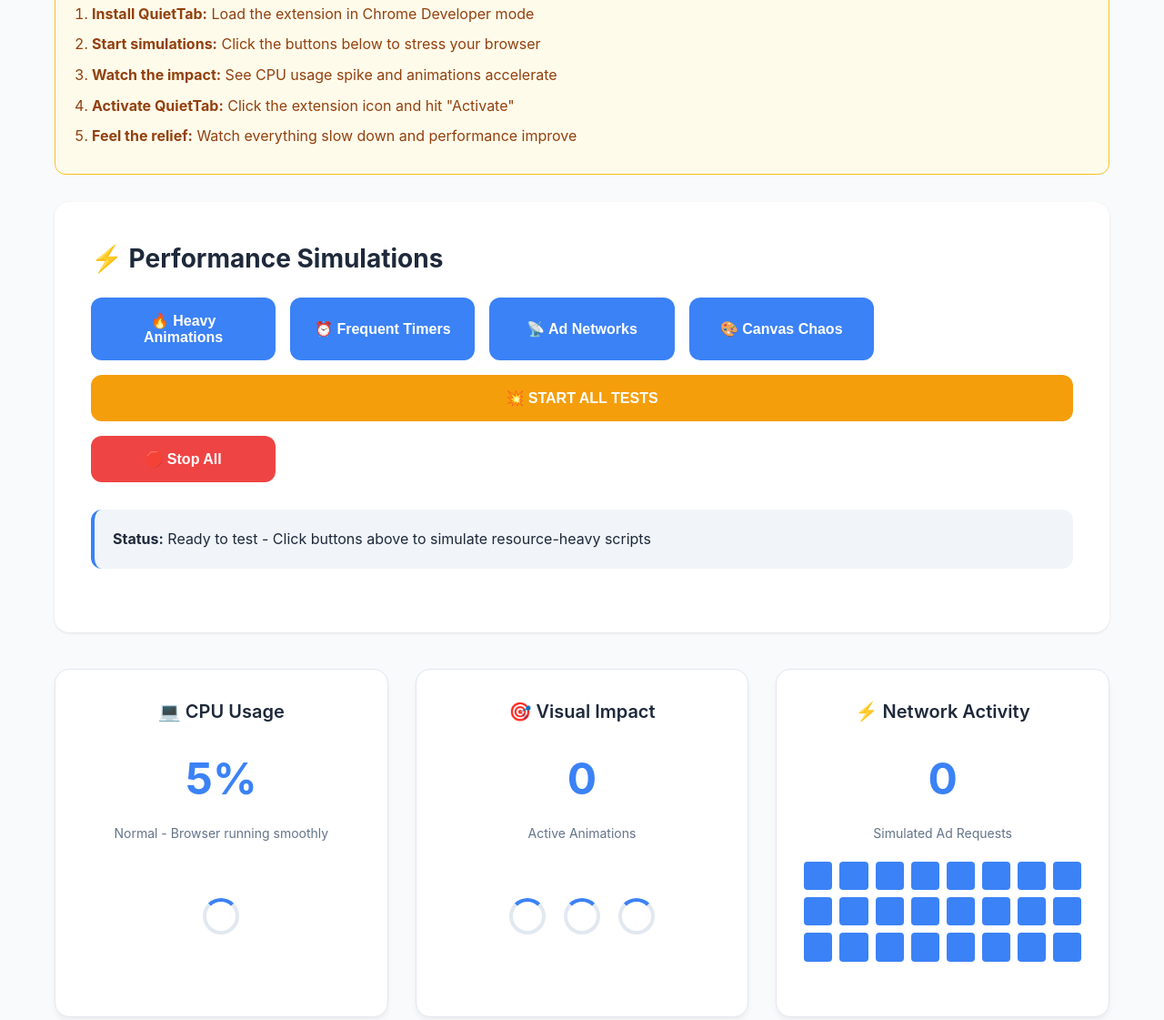
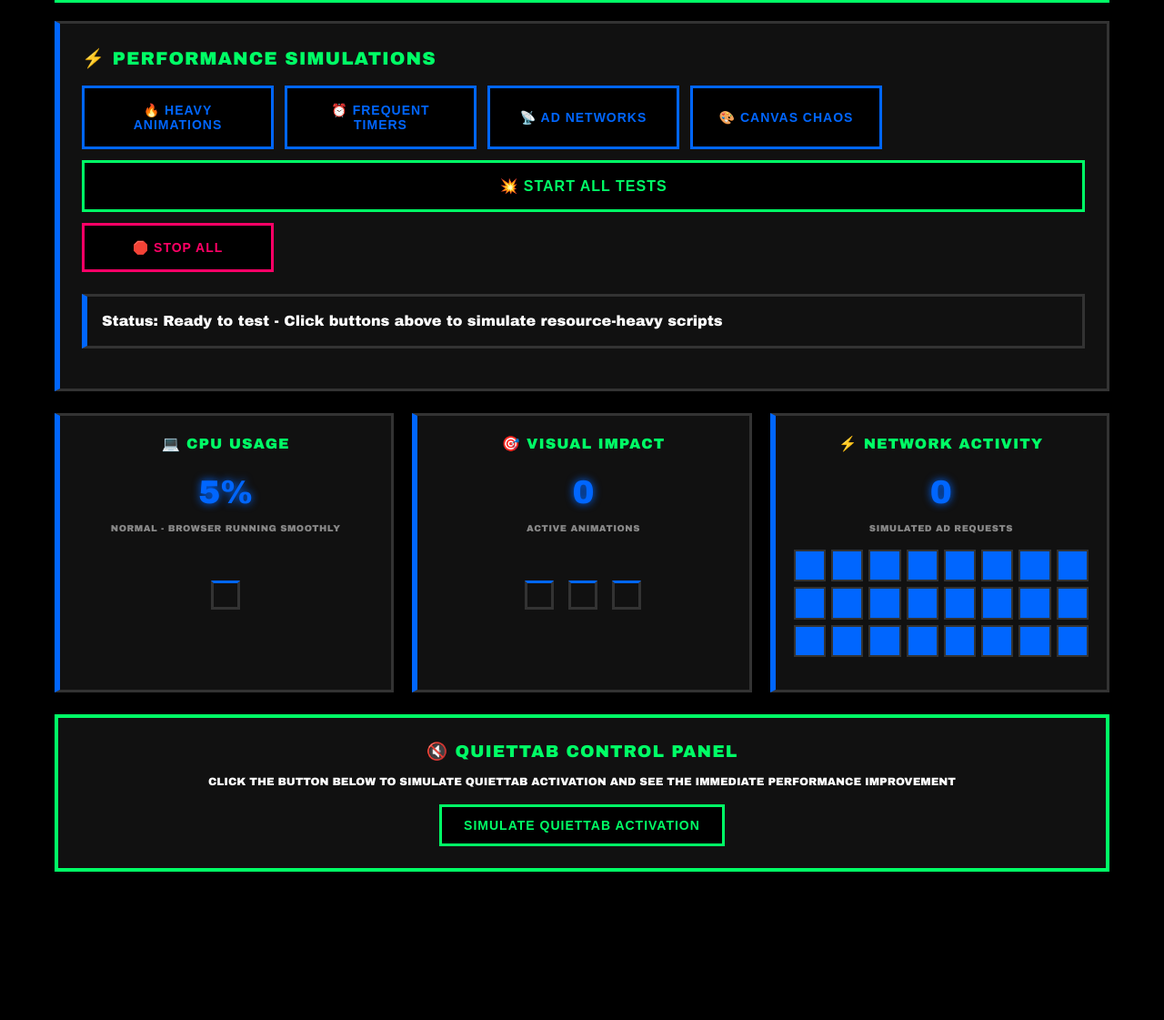
Before and after one commit to relativityE/quiettab-extension, a browser extension: page test-page.html in a window 1280 px wide. Shown: the part 437-1558 px from the top of the page at 91% size. After the commit the page ends 1415 px from the top, so only its background shows below. Drawn offline with Linux system fonts and the light colour scheme.

Commit message:
🎨 Modernize UI with sharp, bold design
✨ Major UI/UX Overhaul:
- Replaced soft gradients with sharp, high-contrast design
- Implemented neon color scheme: electric blue (#0066FF), neon green (#00FF66), hot pink (#FF0066)
- Updated typography to bold, uppercase styling with heavy weights
- Removed rounded corners for geometric, sharp-edge aesthetic
- Added neon glow effects with box-shadow
- Simplified layouts for better focus and clarity

🔧 Popup Interface Updates:
- Black background with neon accent borders
- Sharp, rectangular status indicators
- Bold, uppercase text throughout
- High-contrast metrics display
- Modernized button styling with glow effects

🧪 Test Page Enhancements:
- Consistent design language with popup
- Sharp, geometric button styling
- High-contrast performance cards
- Neon-themed visual indicators
- Improved readability and visual hierarchy

✅ Functionality Verified:
- All performance simulations working correctly
- QuietTab optimization demo shows 70% CPU improvement
- Real-time metrics updating properly
- Status indicators responding correctly
- All interactive elements functional

The extension now features a modern, cyberpunk-inspired aesthetic while maintaining full functionality as described in README.md

```diff
--- a/test-page.html
+++ b/test-page.html
@@ -12,90 +12,107 @@
         }
 
         body {
-            font-family: -apple-system, BlinkMacSystemFont, 'Segoe UI', Roboto, sans-serif;
-            background: #f8fafc;
-            color: #1e293b;
-            line-height: 1.6;
+            font-family: 'Arial Black', Arial, sans-serif;
+            background: #000000;
+            color: #ffffff;
+            line-height: 1.4;
+            min-height: 100vh;
         }
 
         .container {
             max-width: 1200px;
             margin: 0 auto;
-            padding: 40px 20px;
+            padding: 20px;
         }
 
         .hero {
             text-align: center;
-            margin-bottom: 60px;
-            padding: 60px 20px;
-            background: linear-gradient(135deg, #667eea 0%, #764ba2 100%);
-            border-radius: 20px;
-            color: white;
+            margin-bottom: 40px;
+            padding: 40px 20px;
+            background: #0066FF;
+            border: 4px solid #00FF66;
+            color: #000000;
         }
 
         .hero h1 {
-            font-size: 48px;
-            font-weight: 700;
-            margin-bottom: 16px;
+            font-size: 36px;
+            font-weight: 900;
+            margin-bottom: 12px;
+            text-transform: uppercase;
+            letter-spacing: 2px;
         }
 
         .hero p {
-            font-size: 20px;
-            opacity: 0.9;
+            font-size: 14px;
+            font-weight: 700;
             max-width: 600px;
             margin: 0 auto;
+            text-transform: uppercase;
+            letter-spacing: 1px;
         }
 
         .section {
-            background: white;
-            border-radius: 16px;
-            padding: 40px;
-            margin-bottom: 40px;
-            box-shadow: 0 1px 3px rgba(0, 0, 0, 0.1);
+            background: #111111;
+            border: 3px solid #333333;
+            padding: 24px;
+            margin-bottom: 24px;
+            border-left: 6px solid #0066FF;
         }
 
         .section h2 {
-            font-size: 28px;
-            font-weight: 700;
-            margin-bottom: 20px;
-            color: #1e293b;
+            font-size: 20px;
+            font-weight: 900;
+            margin-bottom: 16px;
+            color: #00FF66;
+            text-transform: uppercase;
+            letter-spacing: 1px;
         }
 
         .controls {
             display: grid;
             grid-template-columns: repeat(auto-fit, minmax(200px, 1fr));
-            gap: 16px;
-            margin-bottom: 30px;
+            gap: 12px;
+            margin-bottom: 24px;
         }
 
         .control-button {
-            padding: 16px 24px;
-            border: none;
-            border-radius: 12px;
-            font-size: 16px;
-            font-weight: 600;
+            padding: 16px 20px;
+            border: 3px solid;
+            font-size: 14px;
+            font-weight: 900;
             cursor: pointer;
             transition: all 0.2s ease;
-            background: #3b82f6;
-            color: white;
+            background: #000000;
+            color: #0066FF;
+            border-color: #0066FF;
+            text-transform: uppercase;
+            letter-spacing: 1px;
         }
 
         .control-button:hover {
             transform: translateY(-2px);
-            box-shadow: 0 8px 25px rgba(59, 130, 246, 0.3);
+            box-shadow: 0 0 20px #0066FF;
+            filter: brightness(1.2);
         }
 
         .control-button.stop {
-            background: #ef4444;
+            color: #FF0066;
+            border-color: #FF0066;
         }
 
         .control-button.stop:hover {
-            box-shadow: 0 8px 25px rgba(239, 68, 68, 0.3);
+            box-shadow: 0 0 20px #FF0066;
         }
 
         .control-button.start-all {
-            background: #f59e0b;
+            color: #00FF66;
+            border-color: #00FF66;
             grid-column: 1 / -1;
+            font-size: 16px;
+        }
+
+        .control-button.start-all:hover {
+            box-shadow: 0 0 20px #00FF66;
         }
 
         .control-button.start-all:hover {
@@ -103,91 +120,99 @@
         }
 
         .status-display {
-            background: #f1f5f9;
-            border-radius: 12px;
-            padding: 20px;
-            margin-bottom: 30px;
-            border-left: 4px solid #3b82f6;
+            background: #111111;
+            border: 3px solid #333333;
+            padding: 16px;
+            margin-bottom: 20px;
+            border-left: 6px solid #0066FF;
         }
 
         .status-display.active {
-            background: #fef2f2;
-            border-left-color: #ef4444;
+            background: #111111;
+            border-left-color: #FF0066;
         }
 
         .status-display.optimized {
-            background: #f0fdf4;
-            border-left-color: #10b981;
+            background: #111111;
+            border-left-color: #00FF66;
         }
 
         .performance-grid {
             display: grid;
             grid-template-columns: repeat(auto-fit, minmax(300px, 1fr));
-            gap: 30px;
-            margin-top: 40px;
+            gap: 20px;
+            margin-top: 24px;
         }
 
         .performance-card {
-            background: white;
-            border-radius: 16px;
-            padding: 30px;
+            background: #111111;
+            border: 3px solid #333333;
+            padding: 20px;
             text-align: center;
-            box-shadow: 0 4px 6px rgba(0, 0, 0, 0.05);
-            border: 1px solid #e2e8f0;
+            border-left: 6px solid #0066FF;
         }
 
         .performance-card h3 {
-            font-size: 20px;
-            font-weight: 600;
-            margin-bottom: 20px;
-            color: #1e293b;
+            font-size: 16px;
+            font-weight: 900;
+            margin-bottom: 16px;
+            color: #00FF66;
+            text-transform: uppercase;
+            letter-spacing: 1px;
         }
 
         .metric-display {
-            font-size: 48px;
-            font-weight: 700;
-            margin-bottom: 10px;
-            color: #3b82f6;
+            font-size: 36px;
+            font-weight: 900;
+            margin-bottom: 8px;
+            color: #0066FF;
+            text-shadow: 0 0 10px #0066FF;
         }
 
         .metric-display.high {
-            color: #ef4444;
+            color: #FF0066;
+            text-shadow: 0 0 10px #FF0066;
         }
 
         .metric-display.optimized {
-            color: #10b981;
+            color: #00FF66;
+            text-shadow: 0 0 10px #00FF66;
         }
 
         .metric-label {
-            font-size: 14px;
-            color: #64748b;
-            margin-bottom: 20px;
+            font-size: 10px;
+            color: #888888;
+            margin-bottom: 16px;
+            font-weight: 700;
+            text-transform: uppercase;
+            letter-spacing: 0.5px;
         }
 
         .visual-demo {
             display: flex;
             justify-content: center;
             align-items: center;
-            height: 120px;
-            margin: 20px 0;
+            height: 100px;
+            margin: 16px 0;
         }
 
         .spinner {
-            width: 40px;
-            height: 40px;
-            border: 4px solid #e2e8f0;
-            border-top: 4px solid #3b82f6;
-            border-radius: 50%;
+            width: 32px;
+            height: 32px;
+            border: 3px solid #333333;
+            border-top: 3px solid #0066FF;
             animation: spin 1s linear infinite;
-            margin: 0 10px;
+            margin: 0 8px;
         }
 
         .spinner.fast {
             animation-duration: 0.3s;
+            border-top-color: #FF0066;
         }
 
         .spinner.slow {
             animation-duration: 2s;
+            border-top-color: #00FF66;
         }
 
         @keyframes spin {
@@ -198,14 +223,14 @@
         .flash-grid {
             display: grid;
             grid-template-columns: repeat(8, 1fr);
-            gap: 8px;
-            margin: 20px 0;
+            gap: 6px;
+            margin: 16px 0;
         }
 
         .flash-item {
             aspect-ratio: 1;
-            background: #3b82f6;
-            border-radius: 4px;
+            background: #0066FF;
+            border: 2px solid #333333;
             transition: all 0.3s ease;
         }
 
@@ -218,71 +243,95 @@
         }
 
         @keyframes flash {
-            0% { background: #3b82f6; }
-            100% { background: #ef4444; }
+            0% {
+                background: #0066FF;
+                border-color: #0066FF;
+                box-shadow: 0 0 10px #0066FF;
+            }
+            100% {
+                background: #FF0066;
+                border-color: #FF0066;
+                box-shadow: 0 0 10px #FF0066;
+            }
         }
 
         .instructions {
-            background: #fffbeb;
-            border: 1px solid #fbbf24;
-            border-radius: 12px;
-            padding: 20px;
-            margin-bottom: 30px;
+            background: #111111;
+            border: 3px solid #00FF66;
+            padding: 16px;
+            margin-bottom: 20px;
+            border-left: 6px solid #00FF66;
         }
 
         .instructions h3 {
-            color: #92400e;
+            color: #00FF66;
             margin-bottom: 12px;
+            font-weight: 900;
+            text-transform: uppercase;
+            letter-spacing: 1px;
         }
 
         .instructions ol {
-            color: #92400e;
+            color: #ffffff;
             padding-left: 20px;
         }
 
         .instructions li {
-            margin-bottom: 8px;
+            margin-bottom: 6px;
+            font-weight: 700;
+            font-size: 12px;
         }
 
         .quiettab-demo {
-            background: #f0fdf4;
-            border: 2px solid #10b981;
-            border-radius: 16px;
-            padding: 30px;
+            background: #111111;
+            border: 4px solid #00FF66;
+            padding: 24px;
             text-align: center;
-            margin-top: 40px;
+            margin-top: 24px;
         }
 
         .quiettab-demo h3 {
-            color: #065f46;
-            margin-bottom: 16px;
+            color: #00FF66;
+            margin-bottom: 12px;
+            font-weight: 900;
+            text-transform: uppercase;
+            letter-spacing: 1px;
         }
 
         .quiettab-demo p {
-            color: #047857;
-            margin-bottom: 20px;
+            color: #ffffff;
+            margin-bottom: 16px;
+            font-weight: 700;
+            font-size: 12px;
+            text-transform: uppercase;
         }
 
         .demo-button {
-            background: #10b981;
-            color: white;
-            border: none;
-            padding: 16px 32px;
-            border-radius: 12px;
-            font-size: 16px;
-            font-weight: 600;
+            background: #000000;
+            color: #00FF66;
+            border: 3px solid #00FF66;
+            padding: 12px 24px;
+            font-size: 14px;
+            font-weight: 900;
             cursor: pointer;
             transition: all 0.2s ease;
+            text-transform: uppercase;
+            letter-spacing: 1px;
         }
 
         .demo-button:hover {
-            background: #059669;
+            background: #00FF66;
+            color: #000000;
+            box-shadow: 0 0 20px #00FF66;
             transform: translateY(-2px);
         }
 
         .demo-button:disabled {
-            background: #9ca3af;
+            background: #333333;
+            color: #666666;
+            border-color: #666666;
             cursor: not-allowed;
+            box-shadow: none;
             transform: none;
         }
     </style>
```
Also changed, not shown: popup.html (+125 -90 lines), testing-results.md (added, +51 -0 lines), ui-analysis.md (added, +52 -0 lines).
